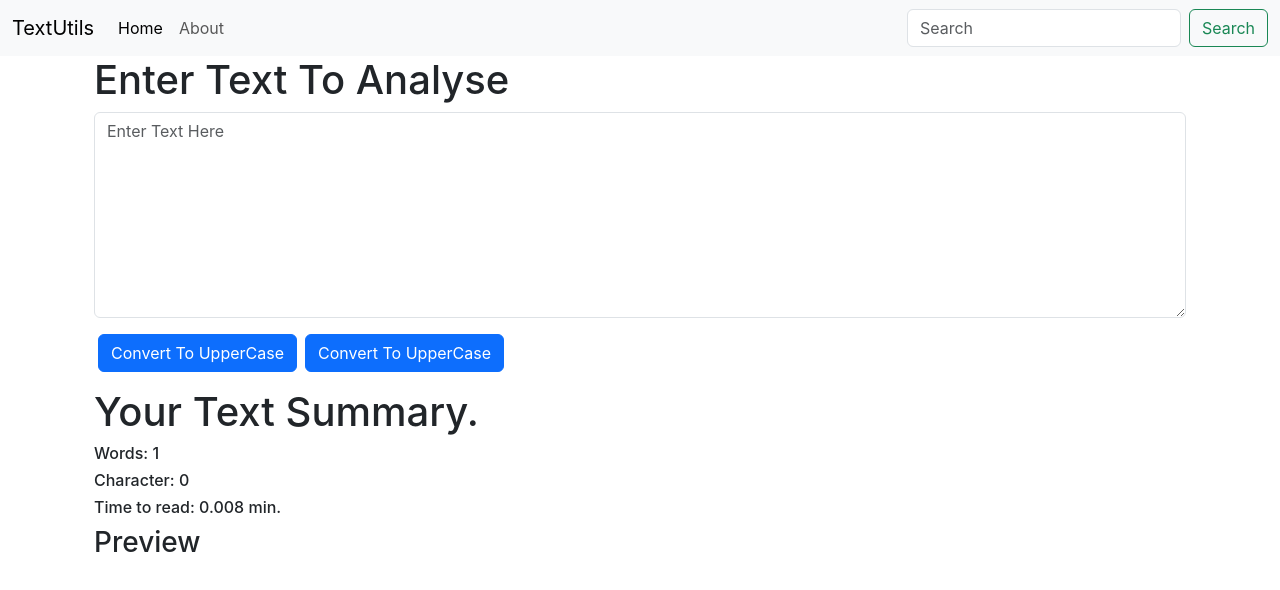
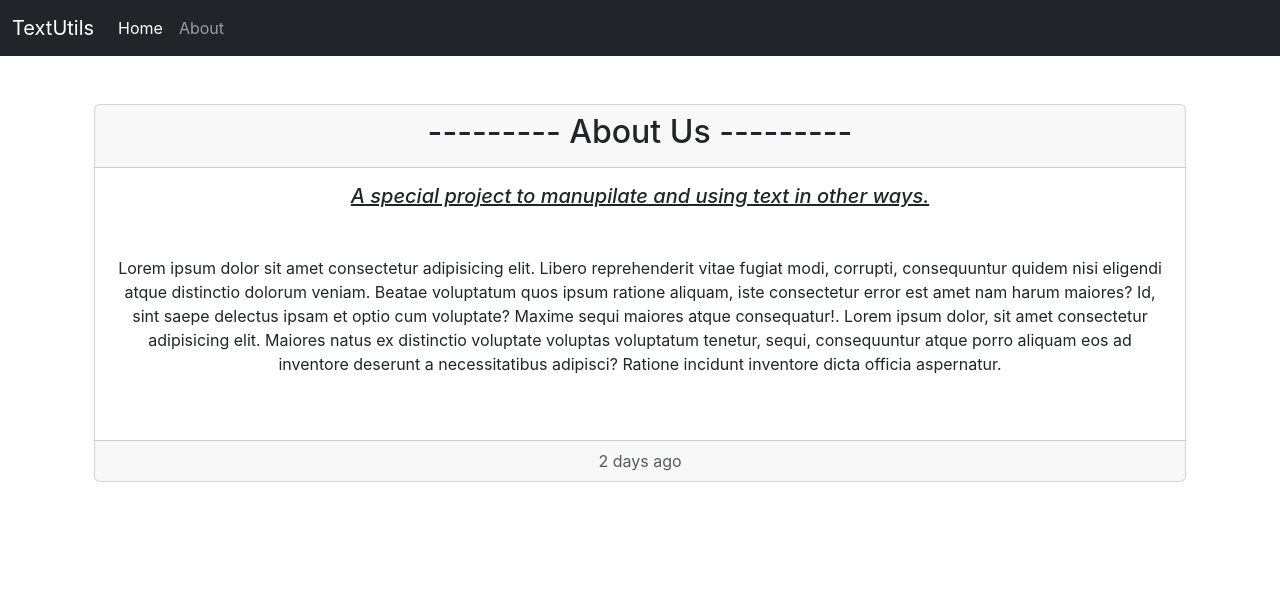
Before and after one commit to jasjeev013/textutils, a React (Create React App) app: page / in a window 1280 px wide. Shown: the top 590 px of the page. Built offline with nearby package versions, Linux system fonts and the light colour scheme.

Commit message:
Created About.js

```diff
--- a/src/App.js
+++ b/src/App.js
@@ -1,4 +1,5 @@
 import './App.css';
+import About from './components/About.js';
 import Navbar from './components/Navbar.js';
 import TextForm from './components/TextForm.js';
 
@@ -10,8 +11,10 @@ function App() {
 
       <Navbar title='TextUtils'/>
       <div className="container">
-        <TextForm heading="Enter Text To Analyse"/>
+        {/* <TextForm heading="Enter Text To Analyse"/> */}
+        <About/>
       </div>
+
     </>
   );
 }
--- /dev/null
+++ b/src/components/About.js
@@ -0,0 +1,20 @@
+import React from 'react'
+
+export default function About() {
+    return (
+        <div className='container my-5'>
+            <div className="card text-center">
+                <div className="card-header">
+                    <h2>--------- About Us ---------</h2>
+                </div>
+                <div className="card-body">
+                    <h5 className="card-title fst-italic text-decoration-underline">A special project to manupilate and using text in other ways.</h5>
+                    <p className="card-text my-5">Lorem ipsum dolor sit amet consectetur adipisicing elit. Libero reprehenderit vitae fugiat modi, corrupti, consequuntur quidem nisi eligendi atque distinctio dolorum veniam. Beatae voluptatum quos ipsum ratione aliquam, iste consectetur error est amet nam harum maiores? Id, sint saepe delectus ipsam et optio cum voluptate? Maxime sequi maiores atque consequatur!. Lorem ipsum dolor, sit amet consectetur adipisicing elit. Maiores natus ex distinctio voluptate voluptas voluptatum tenetur, sequi, consequuntur atque porro aliquam eos ad inventore deserunt a necessitatibus adipisci? Ratione incidunt inventore dicta officia aspernatur.</p>
+                </div>
+                <div className="card-footer text-body-secondary">
+                    2 days ago
+                </div>
+            </div>
+        </div>
+    )
+}
--- a/src/components/Navbar.js
+++ b/src/components/Navbar.js
@@ -4,7 +4,7 @@ import PropTypes from 'prop-types'
 
 export default function Navbar(props) {
   return (
-    <nav className="navbar navbar-expand-lg bg-body-tertiary">
+    <nav className="navbar navbar-expand-lg navbar-dark bg-dark">
         <div className="container-fluid">
           <a className="navbar-brand" href="/">{props.title}</a>
           <button className="navbar-toggler" type="button" data-bs-toggle="collapse" data-bs-target="#navbarSupportedContent" aria-controls="navbarSupportedContent" aria-expanded="false" aria-label="Toggle navigation">
@@ -16,13 +16,13 @@ export default function Navbar(props) {
                 <a className="nav-link active" aria-current="page" href="/">Home</a>
               </li>
               <li className="nav-item">
-                <a className="nav-link" href="/">About</a>
+                <a className="nav-link" href="About.js">About</a>
               </li>
             </ul>
-            <form className="d-flex" role="search">
+            {/* <form className="d-flex" role="search">
               <input className="form-control me-2" type="search" placeholder="Search" aria-label="Search"/>
                 <button className="btn btn-outline-success" type="submit">Search</button>
-            </form>
+            </form> */}
           </div>
         </div>
       </nav>
--- a/src/components/TextForm.js
+++ b/src/components/TextForm.js
@@ -3,6 +3,8 @@ import React,{useState} from 'react'
 
 
 export default function TextForm(props) {
+
+    const [text,setText] = useState('');
 
     const handleUpClick = () => {
         let newText = text.toUpperCase();
@@ -14,21 +16,24 @@ export default function TextForm(props) {
         setText(newText);
     }
 
+    const handleClearClick = () => {
+        setText('');
+    }
+
     const handleOnChange = (event) => {
         setText(event.target.value);
     }
 
-    const [text,setText] = useState('');
-
     return (
         <>
         <div className='container'>
-            <h1>{props.heading}</h1>
+            <h1 className='my-5'>{props.heading}</h1>
             <div class="mb-3">
                 <textarea class="form-control" id="myBox" rows="8" onChange={handleOnChange} value={text} placeholder='Enter Text Here'></textarea>
             </div>
             <button className="btn btn-primary mx-1" onClick={handleUpClick} >Convert To UpperCase</button>
             <button className="btn btn-primary mx-1" onClick={handleDownClick} >Convert To UpperCase</button>
+            <button className="btn btn-primary mx-1" on onClick={handleClearClick} >Clear</button>
         </div>
         <div className="container my-3">
             <h1>Your Text Summary.</h1>
--- a/src/index.js
+++ b/src/index.js
@@ -7,7 +7,7 @@ import reportWebVitals from './reportWebVitals';
 const root = ReactDOM.createRoot(document.getElementById('root'));
 root.render(
   <React.StrictMode>
-    <App />
+    <App/>
   </React.StrictMode>
 );
 
```
